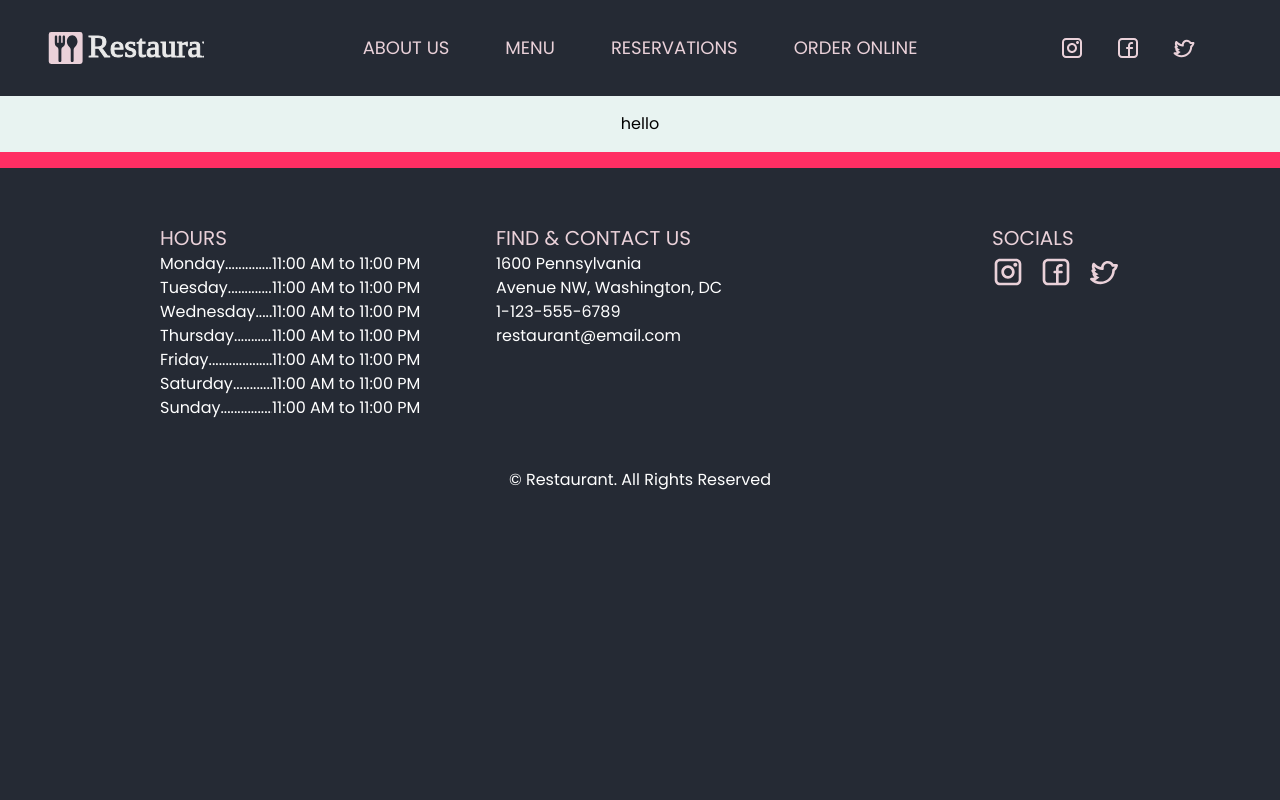
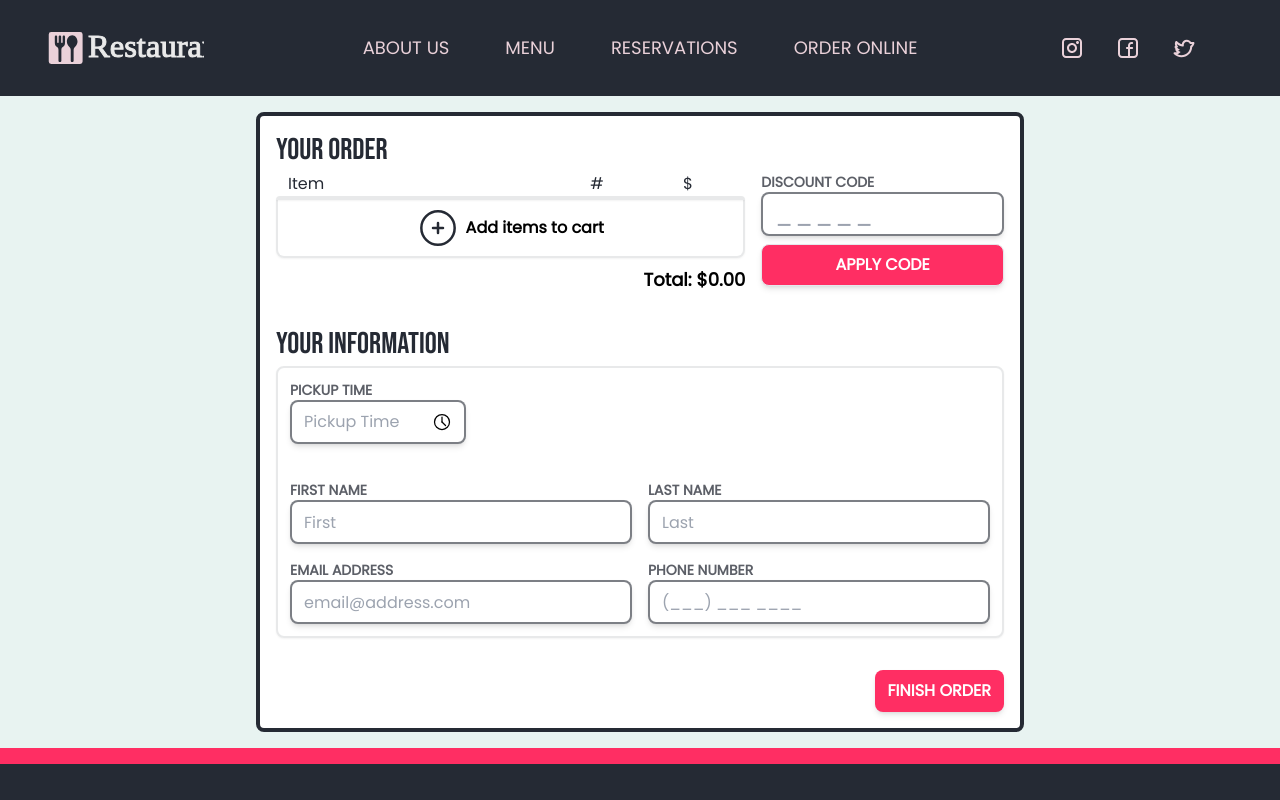
Before and after one commit to THallerJ/restaurant-next, a Next.js app: page /order/submit in a window 1280 px wide. Built offline with nearby package versions, Linux system fonts and the light colour scheme.

Commit message:
moved Submit to page

```diff
--- a/src/app/order/(no_header)/submit/components/Submit.tsx
+++ /dev/null
@@ -1,63 +0,0 @@
-"use client";
-import YourOrder from "./your_order/YourOrder";
-import YourInformation from "./YourInformation";
-import { useOrder } from "../../../contexts/order_context/OrderContext";
-import { useState, useEffect } from "react";
-
-const Submit = ({ children }: { children: React.ReactNode }) => {
-  const { cartItems } = useOrder();
-  const [submittedFlag, setSubmittedFlag] = useState(false);
-
-  useEffect(() => {
-    if (cartItems && cartItems.count === 0) setSubmittedFlag(true);
-  }, [cartItems]);
-
-  return (
-    <div className="flex h-full w-full flex-1 items-center justify-center">
-      {cartItems.count > 0 || submittedFlag ? (
-        <OrderForm
-          submittedFlag={submittedFlag}
-          setSubmittedFlag={setSubmittedFlag}
-        />
-      ) : (
-        children
-      )}
-    </div>
-  );
-};
-
-export default Submit;
-
-type OrderFormProps = {
-  submittedFlag: boolean;
-  setSubmittedFlag: React.Dispatch<React.SetStateAction<boolean>>;
-};
-
-const OrderForm = ({ submittedFlag, setSubmittedFlag }: OrderFormProps) => {
-  const { cartDispatch } = useOrder();
-
-  const onSubmit = (e: React.FormEvent) => {
-    e.preventDefault();
-    setSubmittedFlag(true);
-  };
-
-  useEffect(() => {
-    cartDispatch({ type: "clear" });
-  }, [submittedFlag, cartDispatch]);
-
-  return !submittedFlag ? (
-    <form
-      onSubmit={onSubmit}
-      className="flex w-full flex-col gap-8
-      rounded-lg border-4 border-dark bg-white p-4"
-    >
-      <YourOrder />
-      <YourInformation />
-      <button className="btn self-end" type="submit">
-        Finish order
-      </button>
-    </form>
-  ) : (
-    <h1>hello</h1>
-  );
-};
--- a/src/app/order/(no_header)/submit/page.tsx
+++ b/src/app/order/(no_header)/submit/page.tsx
@@ -1,15 +1,63 @@
-import Submit from "./components/Submit";
+"use client";
+import YourOrder from "./components/your_order/YourOrder";
+import YourInformation from "./components/YourInformation";
+import { useOrder } from "../../contexts/order_context/OrderContext";
+import { useState, useEffect } from "react";
 
-const page = () => {
+const SubmitPage = () => {
+  const { cartItems } = useOrder();
+  const [submittedFlag, setSubmittedFlag] = useState(false);
+
+  useEffect(() => {
+    if (cartItems && cartItems.count === 0) setSubmittedFlag(true);
+  }, [cartItems]);
+
   return (
-    <Submit>
-      <EmptyOrder />
-    </Submit>
+    <div className="flex h-full w-full flex-1 items-center justify-center">
+      {true ? (
+        <OrderForm
+          submittedFlag={submittedFlag}
+          setSubmittedFlag={setSubmittedFlag}
+        />
+      ) : (
+        <h1>hello</h1>
+      )}
+    </div>
   );
 };
 
-export default page;
+export default SubmitPage;
 
-const EmptyOrder = () => (
-  <p className="heading-sm">You have nothing in your cart</p>
-);
+type OrderFormProps = {
+  submittedFlag: boolean;
+  setSubmittedFlag: React.Dispatch<React.SetStateAction<boolean>>;
+};
+
+const OrderForm = ({ submittedFlag, setSubmittedFlag }: OrderFormProps) => {
+  const { cartDispatch } = useOrder();
+
+  const onSubmit = (e: React.FormEvent) => {
+    e.preventDefault();
+    setSubmittedFlag(true);
+  };
+
+  useEffect(() => {
+    if (submittedFlag) cartDispatch({ type: "clear" });
+  }, [submittedFlag, cartDispatch]);
+
+  return true ? (
+    <form
+      onSubmit={onSubmit}
+      className="flex w-full flex-col gap-8
+      rounded-lg border-4 border-dark bg-white p-4"
+    >
+      <YourOrder />
+      <YourInformation />
+      <button className="btn self-end" type="submit">
+        Finish order
+      </button>
+    </form>
+  ) : (
+    <h1>none</h1>
+  );
+};
```
